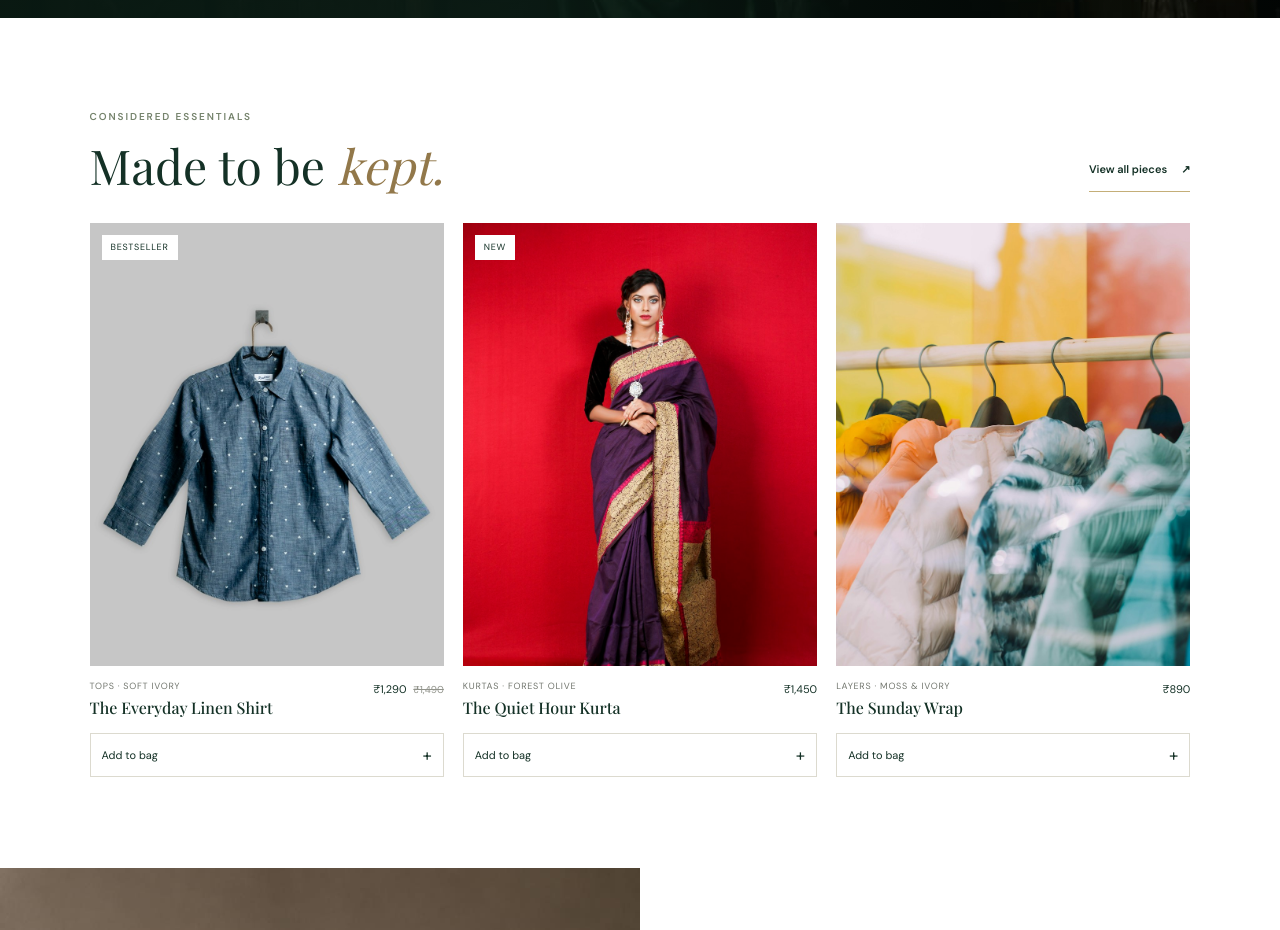
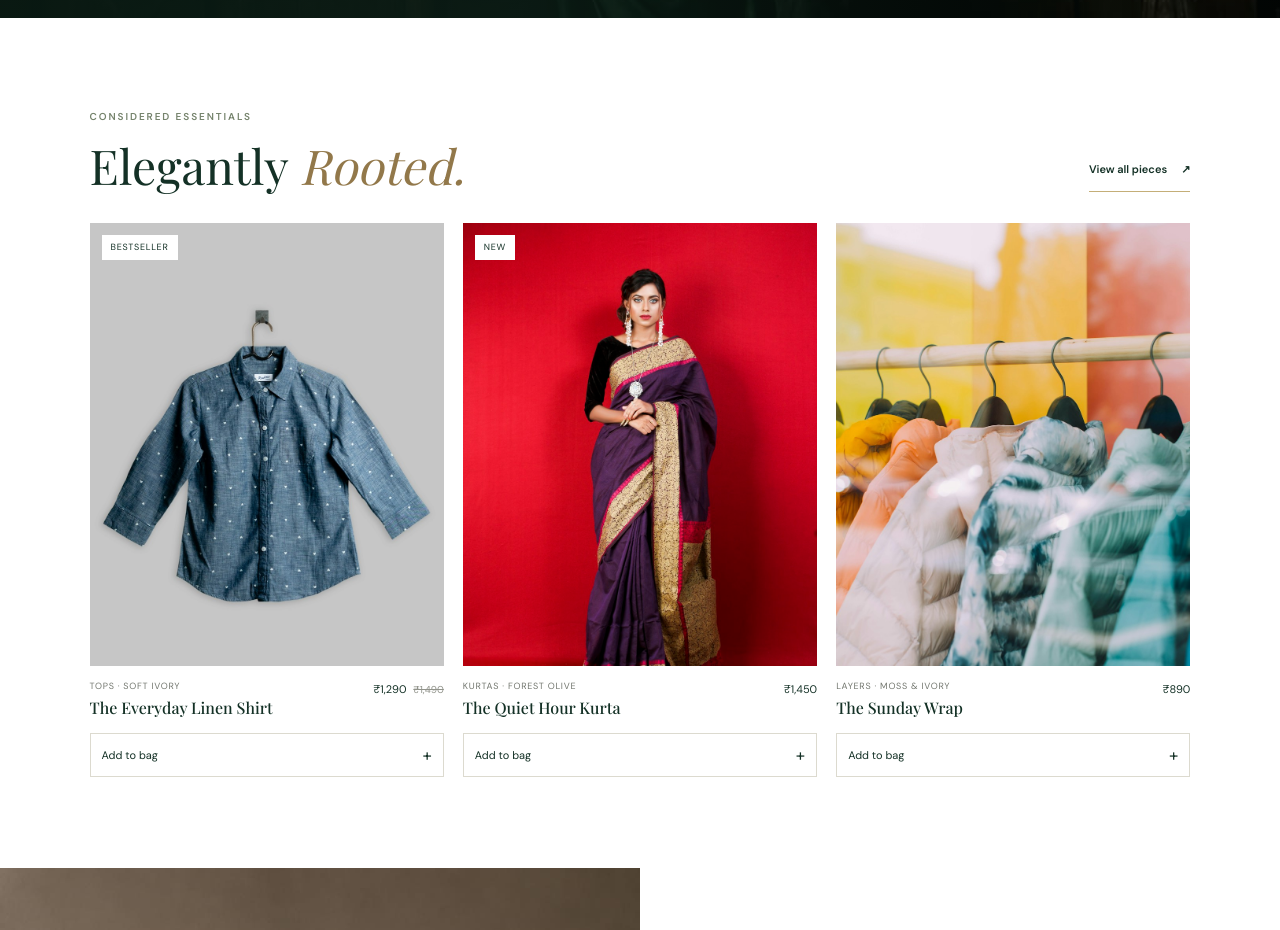
Before and after one commit to madhujyamazumdar/enroot-storefront, a plain HTML site: page index.html in a window 1280 px wide. Shown: the part 880-1810 px from the top of the page. Drawn offline with nearby package versions, Linux system fonts and the light colour scheme.

Commit message:
Update featured section heading

```diff
--- a/index.html
+++ b/index.html
@@ -40,7 +40,7 @@
     </section>
 
     <section class="section featured-section">
-      <div class="section-heading"><div><p class="eyebrow">Considered essentials</p><h2>Made to be <em>kept.</em></h2></div><a class="text-link" href="shop.html">View all pieces <span aria-hidden="true">↗</span></a></div>
+      <div class="section-heading"><div><p class="eyebrow">Considered essentials</p><h2>Elegantly <em>Rooted.</em></h2></div><a class="text-link" href="shop.html">View all pieces <span aria-hidden="true">↗</span></a></div>
       <div class="product-grid" data-featured-products></div>
     </section>
 
```
